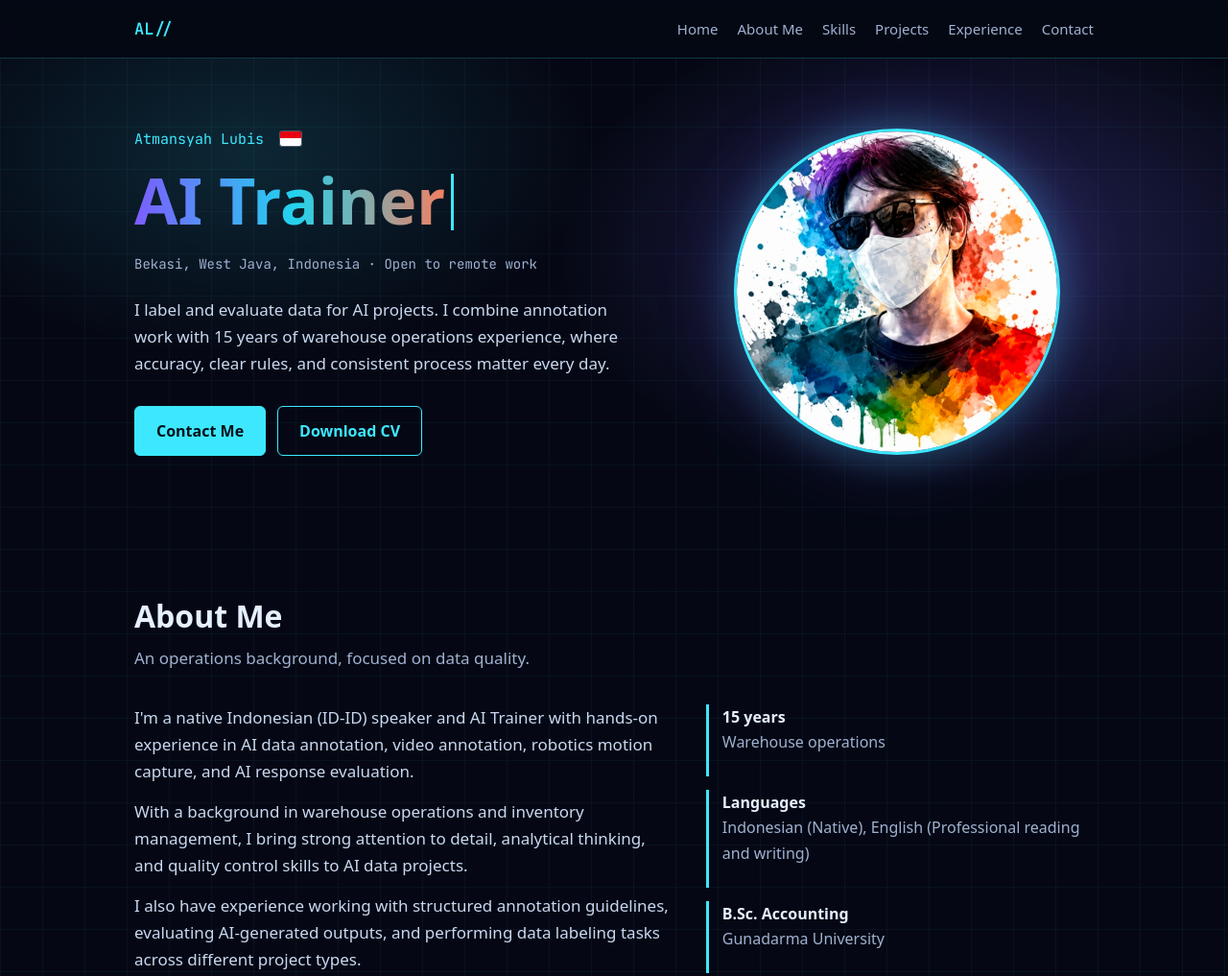
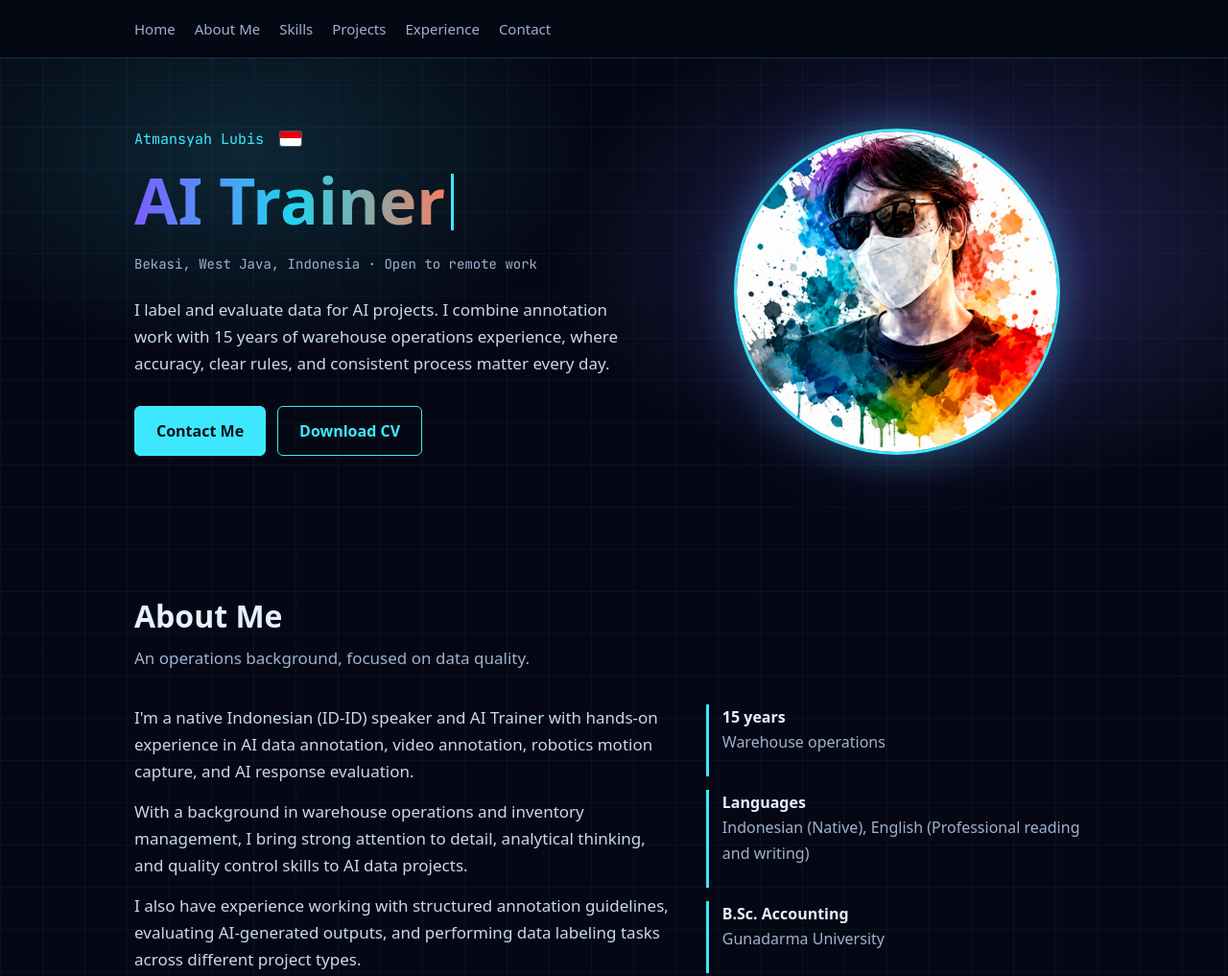
Before and after one commit to Atmansyah/ai-data-annotation-portfolio, a plain HTML site: page index.html in a window 1280 px wide. Shown: the top 1017 px of the page at 96% size. Drawn offline with Linux system fonts and the light colour scheme.

Commit message:
Update index.html

```diff
--- a/index.html
+++ b/index.html
@@ -120,7 +120,7 @@
 
 <header>
   <div class="wrap">
-    <a class="brand" href="#home">AL//</a>
+
     <nav aria-label="Main">
       <ul>
         <li><a href="#home">Home</a></li>
```
